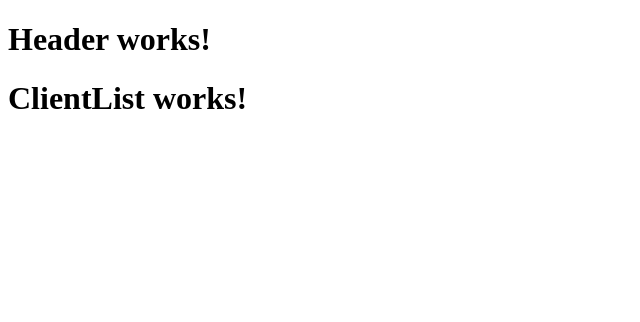
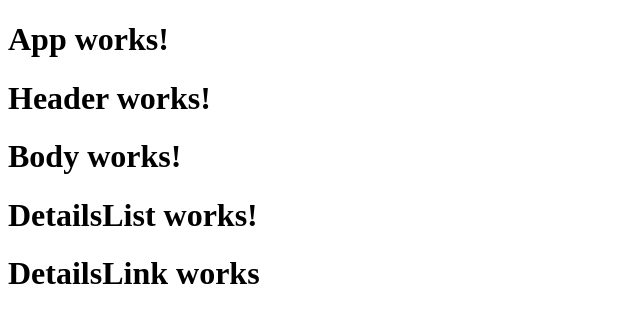
Before and after one commit to alspdx/formulary, a React app: page /#/clients in a window 1280 px wide. Shown: the top 322 px of the page, without its empty margins (0-640 px from the left). Built offline with nearby package versions, Linux system fonts and the light colour scheme.

Commit message:
refactor clientlist component into detailslist for reusability, add clientdetails component

```diff
--- a/src/components/App.jsx
+++ b/src/components/App.jsx
@@ -5,6 +5,7 @@ import React from 'react';
 function App() {
   return (
     <div>
+      <h1>App works!</h1>
       <Header />
       <Body />
     </div>
--- a/src/components/Body.jsx
+++ b/src/components/Body.jsx
@@ -1,5 +1,6 @@
-import ClientList from './ClientList';
+import DetailsList from './DetailsList';
 import Login from './Login';
+import ClientDetails from './ClientDetails';
 import React from 'react';
 import UserProfile from './UserProfile';
 import { Switch, Route } from 'react-router-dom';
@@ -7,9 +8,11 @@ import { Switch, Route } from 'react-router-dom';
 function Body() {
   return (
     <div>
+      <h1>Body works!</h1>
       <Switch>
         <Route exact path='/' component={Login} />
-        <Route path='/clients' component={ClientList} />
+        <Route path='/clients' component={DetailsList} />
+        <Route path='/clientdetails' component={ClientDetails} />
         <Route path='/user' component={UserProfile} />
       </Switch>
     </div>
--- /dev/null
+++ b/src/components/ClientDetails.jsx
@@ -0,0 +1,13 @@
+import React from 'react';
+import DetailsList from './DetailsList';
+
+function ClientDetails() {
+  return (
+    <div>
+      <h1>ClientDetails works!</h1>
+      <DetailsList />
+    </div>
+  );
+}
+
+export default ClientDetails;
--- a/src/components/ClientList.jsx
+++ /dev/null
@@ -1,11 +0,0 @@
-import React from 'react';
-
-function ClientList() {
-  return (
-    <div>
-      <h1>ClientList works!</h1>
-    </div>
-  );
-}
-
-export default ClientList;
--- /dev/null
+++ b/src/components/DetailsLink.jsx
@@ -0,0 +1,11 @@
+import React from 'react';
+
+function DetailsLink() {
+  return (
+    <div>
+      <h1>DetailsLink works</h1>
+    </div>
+  );
+}
+
+export default DetailsLink;
--- /dev/null
+++ b/src/components/DetailsList.jsx
@@ -0,0 +1,13 @@
+import React from 'react';
+import DetailsLink from './DetailsLink';
+
+function DetailsList() {
+  return (
+    <div>
+      <h1>DetailsList works!</h1>
+      <DetailsLink />
+    </div>
+  );
+}
+
+export default DetailsList;
```
